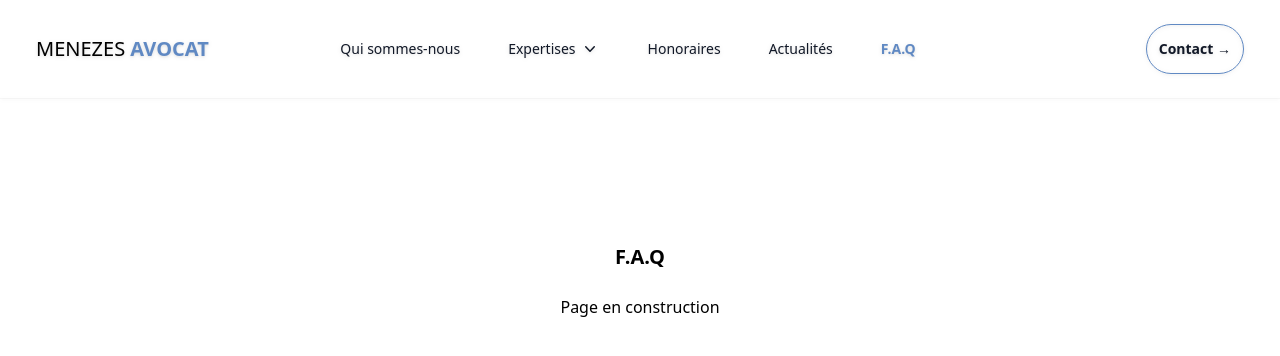
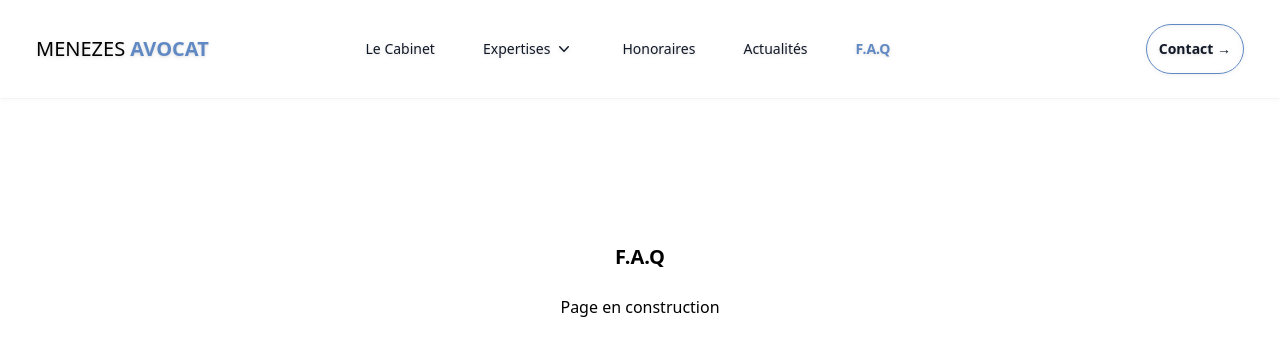
Before and after one commit to poloskanini/blogStrapi1.0FRONT, a Next.js app: page /faqs in a window 1280 px wide. Shown: the top 356 px of the page. Built offline with nearby package versions, Linux system fonts and the light colour scheme.

Commit message:
(bf-Header) Ajustements du header responsive

```diff
--- a/components/Header.js
+++ b/components/Header.js
@@ -52,9 +52,9 @@ export default function Header() {
   const [isShowing, setIsShowing] = useState(false)
 
   // Desactive le scroll si le menu mobile est ouvert
-  useEffect(() => {
-    mobileMenuOpen ? document.body.style.overflow="hidden" : document.body.style.overflow="auto"
-  })
+  // useEffect(() => {
+  //   mobileMenuOpen ? document.body.style.overflow="hidden" : document.body.style.overflow="auto"
+  // })
 
   const router = useRouter();
 
@@ -66,12 +66,12 @@ export default function Header() {
 
     <HeadRoom disableInlineStyles>
       <header className={router.pathname === "/" ? "homeHeader header drop-shadow z-10" : "header drop-shadow z-10"}>
-        <nav className="mx-auto flex items-center justify-between p-3 lg:p-6" aria-label="Global">
+        <nav className={mobileMenuOpen ? "mobileActive mx-auto flex items-center justify-between p-3 lg:p-6" : "mx-auto flex items-center justify-between p-3 lg:p-6"} aria-label="Global">
           <div className="flex lg:flex-1">
             <Link
               href='/'
               className="px-3 text-xl lastName">
-                <span className={mobileMenuOpen ? "header-brand font-normal text-white  transition-opacity" : "header-brand font-normal text-black "}>MENEZES </span>
+                <span className={mobileMenuOpen ? "header-brand font-normal text-white transition-opacity" : "header-brand font-normal"}>MENEZES </span>
                 <span className={mobileMenuOpen ? "header-subBrand font-bold text-custom-purple duration-1000 transition-opacity" : "header-subBrand font-bold text-custom-purple duration-1000"}>AVOCAT</span>
             </Link>
           </div>
@@ -92,9 +92,9 @@ export default function Header() {
           {/* Desktop Menu Window */}
           <Popover.Group className="hidden lg:flex lg:gap-x-12">
             <Link
-              href='/qui-sommes-nous'
-              className={router.pathname == "/qui-sommes-nous" ? "navlink text-custom-purple navlink text-sm leading-6 font-semibold delay-1000" : "navlink text-sm font-normal leading-6 text-gray-900 hover:text-custom-purple"}>
-              Qui sommes-nous
+              href='/le-cabinet'
+              className={router.pathname == "/le-cabinet" ? "navlink text-custom-purple navlink text-sm leading-6 font-semibold delay-1000" : "navlink text-sm font-normal leading-6 text-gray-900 hover:text-custom-purple"}>
+              Le Cabinet
             </Link>
             <Popover
               className="relative"
@@ -173,14 +173,14 @@ export default function Header() {
           <ul className={`${playfair.variable} font-playfair nav-links h-44 mt-20 flex flex-col items-center`}>
             <li className="nav-item relative p-5">
               <Link
-                href='/qui-sommes-nous'
-                className='text-xl font-normal text-white hover:text-custom-purple'
+                href='/le-cabinet'
+                className='text-xl text-white font-normal hover:text-custom-purple'
                 >
-                Qui sommes-nous
+                Le Cabinet
               </Link>
             </li>
             <li
-              className="nav-item relative p-5 text-xl font-normal text-white cursor-pointer hover:text-custom-purple flex items-center"
+              className="nav-item text-white relative p-5 text-xl font-normal cursor-pointer hover:text-custom-purple flex items-center"
               onClick={() => setSubOpen(!subOpen)}
             >
             Expertises
@@ -190,7 +190,7 @@ export default function Header() {
             />
             </li>
                 <ul
-                  className={subOpen ? 'expertises-list flex flex-col items-center transition-all duration-500 mb-36' : 'expertises-list flex flex-col items-center transition-all duration-500 invisible'}
+                  className={subOpen ? 'expertises-list flex flex-col transition-all duration-500 mb-52' : 'expertises-list flex flex-col transition-all duration-500 invisible'}
                   style={{
                     height: subOpen ? '100%' : '0%',
                     opacity: subOpen ? "1" : "0",
@@ -200,7 +200,7 @@ export default function Header() {
                     <Link
                       key={item.name}
                       href={item.href}
-                      className="rounded-lg p-5 text-base font-normal text-white hover:text-custom-purple"
+                      className="rounded-lg p-5 text-white text-base font-normal hover:text-custom-purple"
                       onClick={() => setMobileMenuOpen(!mobileMenuOpen)}
                     >
                       <span className='flex'>
@@ -211,30 +211,30 @@ export default function Header() {
                   ))}
                 </ul>
 
-            <li className="nav-item relative p-5">
+            <li className="nav-item text-white relative p-5">
               <Link
                 href='/honoraires'
-                className='text-xl font-normal text-white hover:text-custom-purple'>
+                className='text-xl font-normal hover:text-custom-purple'>
                 Honoraires
               </Link>
             </li>
-            <li className="nav-item relative p-5">
+            <li className="nav-item text-white relative p-5">
               <Link
                 href='/actualites'
-                className='text-xl font-normal text-white hover:text-custom-purple'>
+                className='text-xl font-normal hover:text-custom-purple'>
                 Actualités
               </Link>
             </li>
-            <li className="nav-item relative p-5">
+            <li className="nav-item text-white relative p-5">
               <Link
                 href='/faqs'
-                className='text-xl font-normal text-white hover:text-custom-purple'>
+                className='text-xl font-normal hover:text-custom-purple'>
                 F.A.Q
               </Link>
             </li>
-            <li className="nav-item relative mt-8">
+            <li className="nav-item text-white relative mt-8">
               <Link
-                href="./contact" className="text-xl font-semibold text-white border border-custom-purple rounded-full p-3 hover:text-custom-purple">
+                href="./contact" className="text-xl font-semibold border border-custom-purple rounded-full p-3 hover:text-custom-purple">
                 Contact <span aria-hidden="true">&rarr;</span>
               </Link>
             </li>
--- a/pages/qui-sommes-nous.js
+++ b/pages/le-cabinet.js
@@ -46,12 +46,12 @@ const images = {
   }
 }
 
-export default function quisommesnous() {
+export default function lecabinet() {
   return (
     <>
 
       <Head>
-        <title>Menezes Avocat - Qui sommes-nous</title>
+        <title>Menezes Avocat - Le Cabinet</title>
       </Head>
 
       <Header />
@@ -62,7 +62,7 @@ export default function quisommesnous() {
         <Container>
           <div className="mx-auto grid max-w-2xl grid-cols-1 gap-x-12 gap-y-16 lg:mx-0 lg:min-w-full lg:max-w-none lg:flex-none lg:gap-y-8">
             <div className="lg:col-end-1 lg:w-full lg:max-w-lg lg:pb-8 text-justify">
-              <h1 className={`${playfair.variable} font-playfair text-4xl font-medium text-neutral-950`}>Qui sommes-nous</h1>
+              <h1 className={`${playfair.variable} font-playfair text-4xl font-medium text-neutral-950`}>Le Cabinet</h1>
               <p className={`${cormorant.variable} font-cormorant text-2xl mt-8 max-w-3xl text-neutral-500`}>
                 Quasi est quaerat. Sit molestiae et. Provident ad dolorem occaecati eos iste. Soluta rerum quidem
                 minus ut molestiae velit error quod. Excepturi quidem expedita molestias.
--- a/styles/globals.css
+++ b/styles/globals.css
@@ -36,6 +36,7 @@ header {
   left: 0;
   right: 0;
   z-index: 1;
+  background: transparent;
 }
 
 .headroom--unfixed {
@@ -84,6 +85,12 @@ header {
 .headroom--pinned.headroom--scrolled .hamBox span {
   background: black;
 }
+
+.headroom--pinned.headroom--scrolled.nav-overlay.mobileActive .hamBox span {
+  background: white;
+}
+
+
 
 
 /** Headroom Header */
@@ -160,7 +167,7 @@ button::after {
 
 .nav-overlay {
   position: fixed;
-  background: rgba(24, 24, 28, 1);
+  background: #222222;
   z-index: -2;
   opacity: 0;
   top: 0;
@@ -175,6 +182,14 @@ button::after {
   opacity: 1;
   display: flex;
   justify-content: center;
+}
+
+nav.mobileActive .lastName .header-brand {
+  color: white;
+}
+
+nav.mobileActive .menu-toggle .hamBox span {
+  background: white;
 }
 
 /** Preloader */
```
